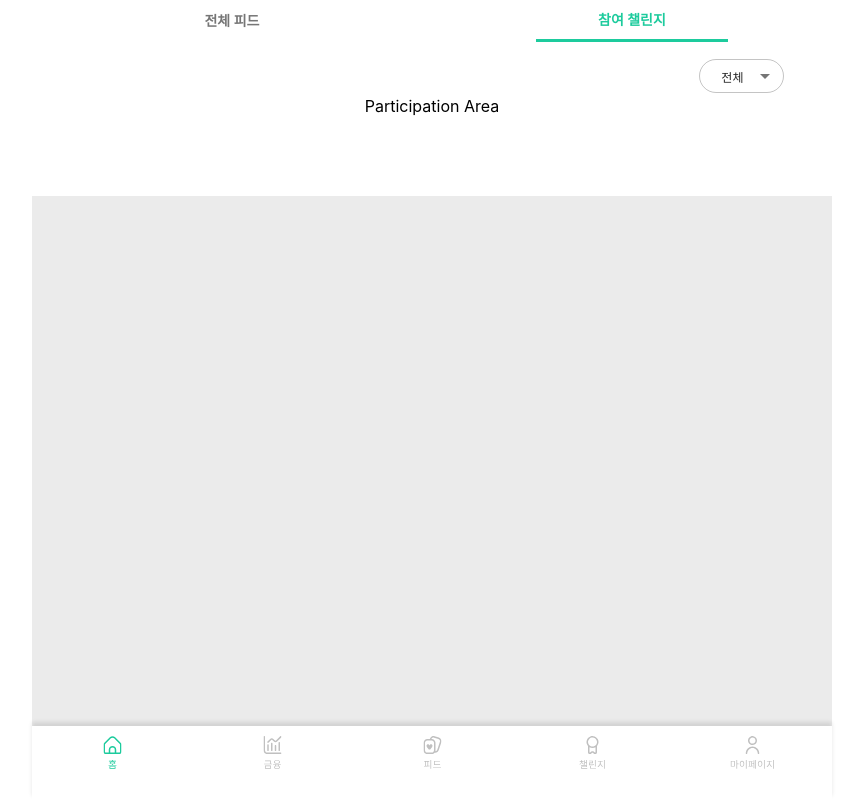
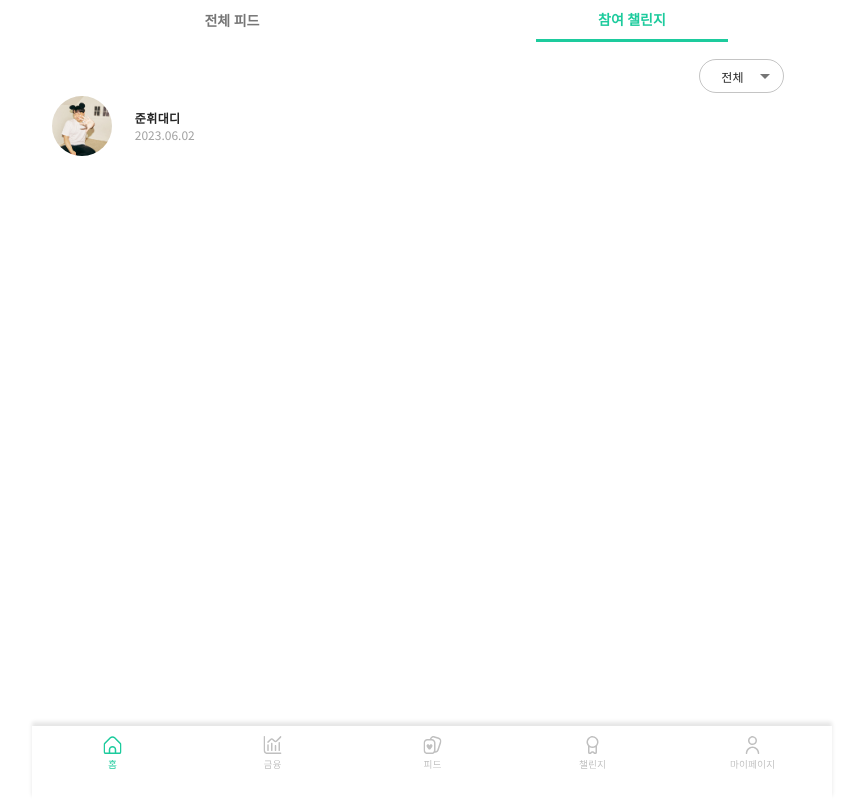
Before and after one commit to BUZZINGPolarBear/FRONT_ILogU, a React (Create React App) app: page /feed/participation in a window 1280 px wide. Shown: the top 808 px of the page, without its empty margins (208-1071 px from the left). Built offline with nearby package versions, Linux system fonts and the light colour scheme; a web font is replaced by a local one.

Commit message:
add: 피드 글 프로필 부분 추가

```diff
--- a/src/APP/Feed/Feed.participation.jsx
+++ b/src/APP/Feed/Feed.participation.jsx
@@ -8,12 +8,30 @@ import {
 	Routes,
 	useNavigate,
 } from 'react-router-dom';
+import * as tokens from '../../tokens';
 import * as FeedMainS from './Styles/Feed.main.styles';
-import * as tokens from '../../tokens';
+import * as FeedparicipateS from './Styles/Feed.participation.styles';
+
 import FeedAll from './Feed.all';
 
 function FeedParticipation() {
-	return <>Participation Area</>;
+	return (
+		<>
+			<FeedparicipateS.FeedChallengeWrapper>
+				<FeedparicipateS.FeedChallengeUserWrapper>
+					<FeedparicipateS.FeedChallengeUserImage picUrl="/Feed/userPic.jpg"></FeedparicipateS.FeedChallengeUserImage>
+					<FeedparicipateS.FeedChallengeUserInfoWrapper>
+						<FeedparicipateS.FeedChallengeUserInfo>
+							준휘대디
+						</FeedparicipateS.FeedChallengeUserInfo>
+						<FeedparicipateS.FeedChallengeUserInfoDate>
+							2023.06.02
+						</FeedparicipateS.FeedChallengeUserInfoDate>
+					</FeedparicipateS.FeedChallengeUserInfoWrapper>
+				</FeedparicipateS.FeedChallengeUserWrapper>
+			</FeedparicipateS.FeedChallengeWrapper>
+		</>
+	);
 }
 
 export default FeedParticipation;
--- a/src/APP/Feed/Styles/Feed.main.styles.js
+++ b/src/APP/Feed/Styles/Feed.main.styles.js
@@ -43,7 +43,7 @@ export const TopNavBarItemText = styled.div`
 `;
 export const FeedMainScreen = styled.div`
 	width: 100%;
-	// min-height: 100vh;
+	min-height: 100vh;
 	top: 12vh;
 	height: fit-content;
 	position: relative;
--- /dev/null
+++ b/src/APP/Feed/Styles/Feed.participation.styles.js
@@ -0,0 +1,67 @@
+import styled from 'styled-components';
+import * as tokens from '../../../tokens';
+
+const defaultProfilePicUrl = '/Feed/Default_pfp.png';
+export const FeedChallengeWrapper = styled.div`
+	width: 95%;
+	height: 50vh;
+	margin: auto;
+	margin-bottom: 3vh;
+
+	display: flex;
+	flex-direction: column;
+	justify-content: space-between;
+
+	// background-color: antiquewhite;
+`;
+
+export const FeedChallengeUserWrapper = styled.div`
+	width: 60%;
+	height: 15%;
+	max-width: 720px;
+
+	display: flex;
+	align-items: center;
+	justify-content: flex-start;
+
+	background-color: white;
+`;
+
+export const FeedChallengeUserImage = styled.div`
+	width: 60px;
+	height: 60px;
+	border-radius: 50%;
+	// background-color: ${tokens.colors.grey_100};
+
+	background-image: url(${(props) => props.picUrl || defaultProfilePicUrl});
+	background-size: cover;
+	background-position: center;
+
+	@media (max-width: 380px) {
+		width: 40px;
+		height: 40px;
+	}
+`;
+
+export const FeedChallengeUserInfoWrapper = styled.div`
+	width: fit-content;
+	height: 100%;
+	position: relative;
+
+	margin-left: 5%;
+	display: flex;
+	flex-direction: column;
+	align-items: flex-start;
+	justify-content: center;
+	text-align: left;
+`;
+
+export const FeedChallengeUserInfo = styled.span`
+	color: ${tokens.colors.grey_700};
+	${tokens.typography.body_3_SB};
+`;
+
+export const FeedChallengeUserInfoDate = styled.span`
+	color: ${tokens.colors.grey_200};
+	${tokens.typography.caption};
+`;
--- a/src/tokens.js
+++ b/src/tokens.js
@@ -79,6 +79,12 @@ export const typography = {
 		fontSize: '14px',
 		letterSpacing: '0.25px',
 	},
+	body_3_SB: {
+		fontFamily: 'Noto Sans KR',
+		fontSize: '12px',
+		fontWeight: 600,
+		letterSpacing: '0.4px',
+	},
 	caption: {
 		fontFamily: 'Noto Sans KR',
 		fontSize: '12px',
```
Also changed, not shown: public/Feed/Default_pfp.png (added), public/Feed/userPic.jpg (added), src/APP/Feed/Styles/Feed.participation.js (deleted).
